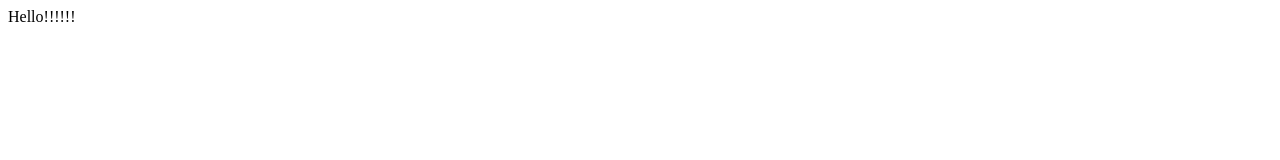
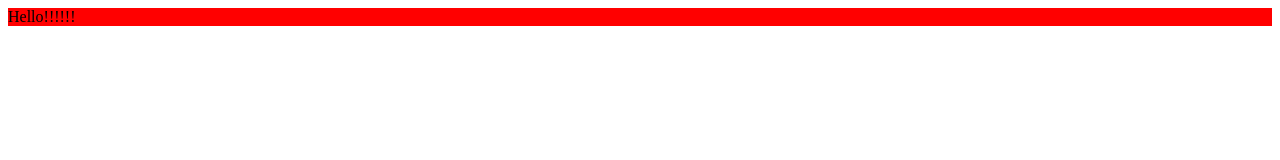
Before and after one commit to oliveryeo/todo-list, a website built with webpack: page src/template.html in a window 1280 px wide. Built offline with nearby package versions, Linux system fonts and the light colour scheme.

Commit message:
import styles into index.js

```diff
--- a/src/index.js
+++ b/src/index.js
@@ -1 +1,3 @@
+import './styles.css';
+
 console.log("Good Morning!");
--- /dev/null
+++ b/src/styles.css
@@ -0,0 +1,3 @@
+#content {
+  background-color: red;
+}
--- a/src/template.html
+++ b/src/template.html
@@ -6,6 +6,6 @@
   <title>Todo-List</title>
 </head>
 <body>
-  <div>Hello!!!!!!</div>
+  <div id="content">Hello!!!!!!</div>
 </body>
 </html>
--- a/webpack.config.js
+++ b/webpack.config.js
@@ -16,6 +16,7 @@ module.exports = {
   output: {
     filename: '[name].js',
     path: path.resolve(__dirname, 'dist'),
+    clean: true,
   },
   module: {
     rules: [
```
